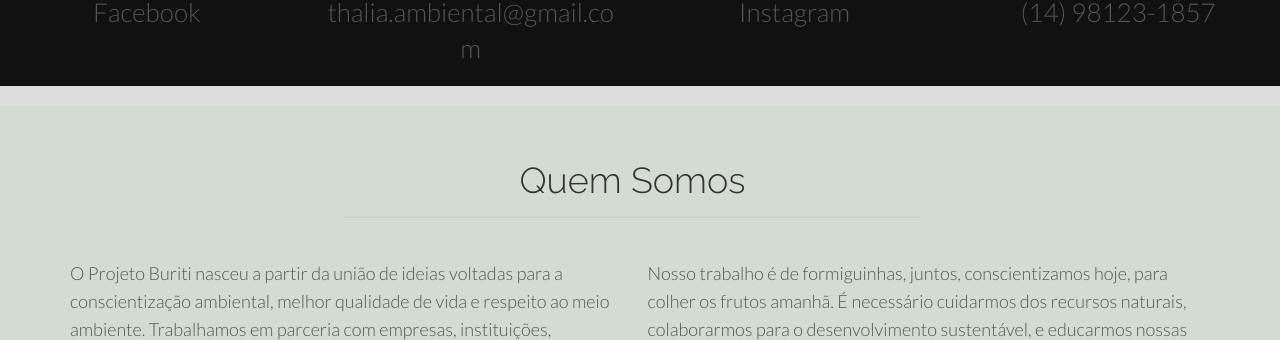
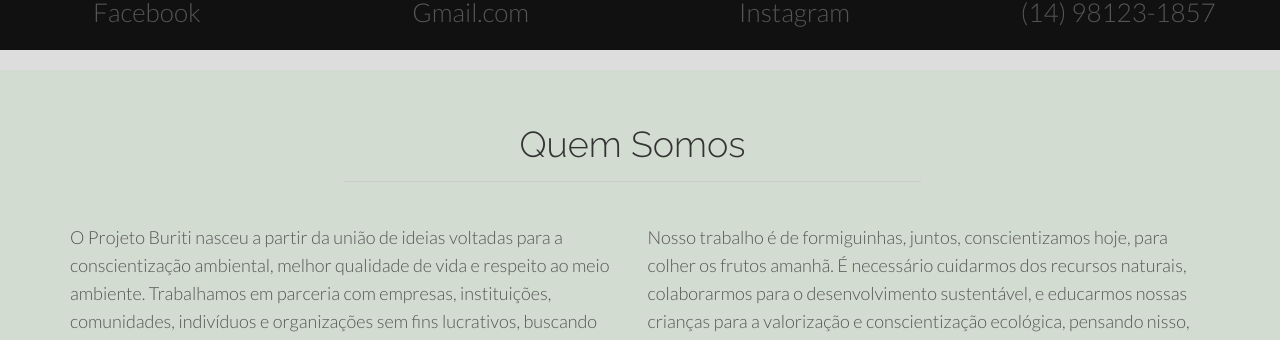
Before and after one commit to gutodalkimin/thaliambiental, a plain HTML site: page index.html in a window 1280 px wide. Shown: the part 760-1100 px from the top of the page. Drawn offline with Linux system fonts and the light colour scheme.

Commit message:
Arrumando 4

```diff
--- a/index.html
+++ b/index.html
@@ -90,7 +90,7 @@
 				<div class="col-lg-3 callout">
 					<img src="assets/img/google-logo.png" width="10%">
 					<a href="http://google.com"><br>
-					thalia.ambiental@gmail.com
+					Gmail.com
 					</a>
 
 
```
Also changed, not shown: CNAME.txt.
